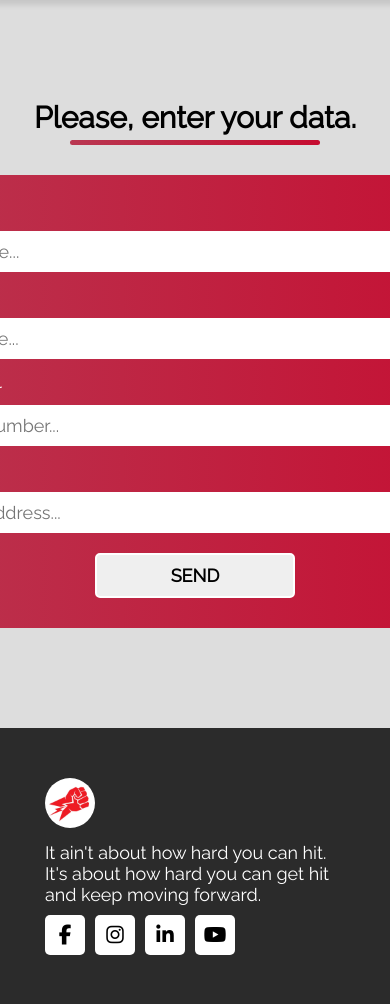
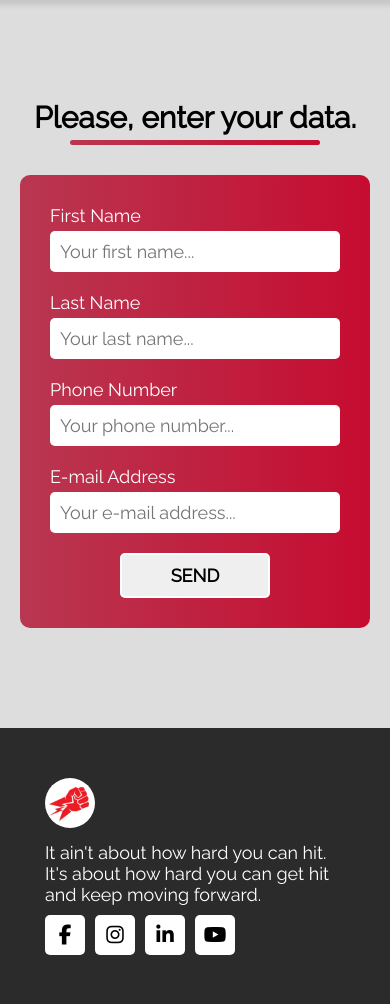
Before and after one commit to MilosM00/box-website, a PHP site: page /form.php in a window 390 px wide; the page is wider, and only the part inside the window is pictured. Shown: the part 74-1078 px from the top of that part. Run offline with PHP 8.4, Linux system fonts and the light colour scheme; some libraries are stand-ins or nearby versions.

Commit message:
form-css updated

```diff
--- a/style/form.css
+++ b/style/form.css
@@ -66,7 +66,7 @@
 }
 
 .input-submit{
-    width: 200px !important;
+    width: 150px !important;
     cursor: pointer;
     font-weight: 600;
     margin: 0 !important;
@@ -78,3 +78,14 @@
     color: #fff;
     background-color: transparent;
 }
+
+@media(max-width: 740px){
+    .form-container{
+        padding-left: 20px;
+        padding-right: 20px;
+    }
+
+    .form-container > form{
+        width: 100%;
+    }
+}
```
